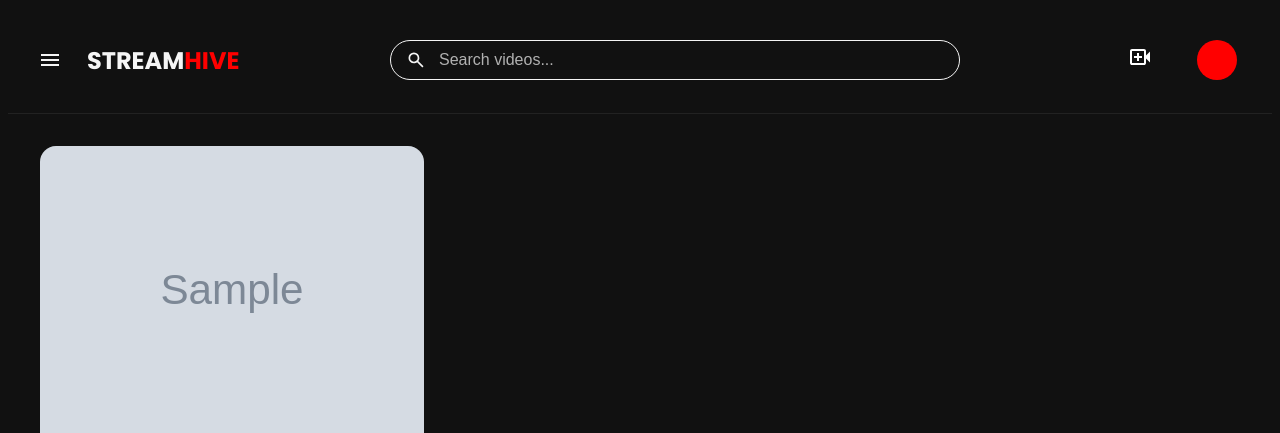
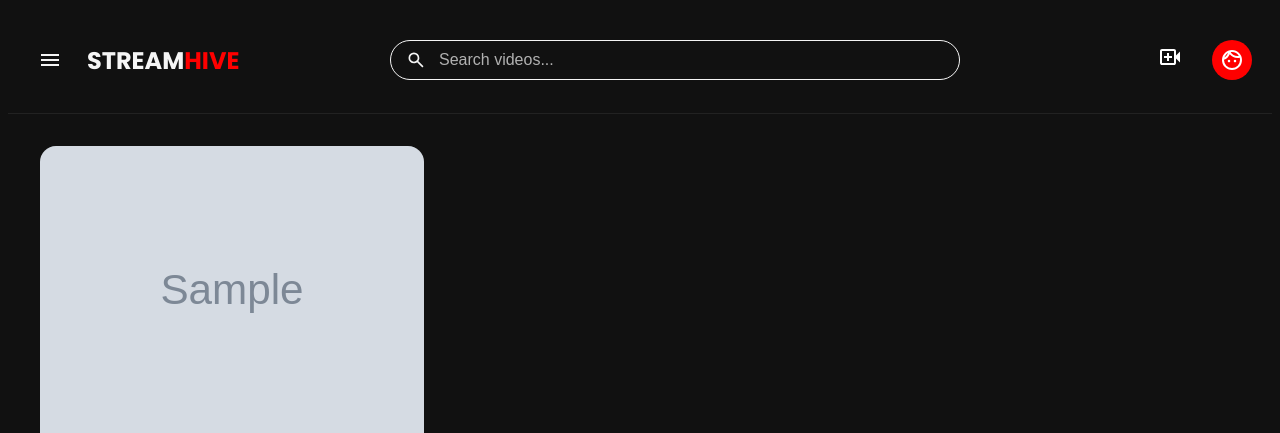
Before and after one commit to sanderhd/StreamHive, a PHP site: page / in a window 1280 px wide. Shown: the top 433 px of the page. Run offline with PHP 8.4, Linux system fonts and the light colour scheme; the visitor is signed in with stand-in values (Sample User, id 1); tables that the repository leaves empty or names only in its code hold one stand-in row (values such as "Sample post"); grey boxes marked "Sample" are stand-in pictures.

Commit message:
feat: fix navbar and add admin page route

```diff
--- a/index.php
+++ b/index.php
@@ -141,6 +141,10 @@ $router->get('/dashboard/video/delete/:id', function($id) use ($db) {
     $controller->deleteVideo($id);
 });
 
+$router->get('/admin', function() {
+    require "views/admin/index.php";
+});
+
 $router->get('/logout', function() {
     $controller = new LogoutController();
     $controller->logout();
--- /dev/null
+++ b/views/admin/index.php
@@ -0,0 +1 @@
+<h1>soon 💩</h1>
--- a/views/partials/navbar.php
+++ b/views/partials/navbar.php
@@ -1,13 +1,13 @@
-<script src="<?php echo $config["base_path"]?>/public/assets/js/subMenu.js"></script>
+<script src="<?php echo $config["base_path"] ?>/public/assets/js/subMenu.js"></script>
 <nav>
     <div class="sidebar">
         <button id="sidebarButton">
-                <svg xmlns="http://www.w3.org/2000/svg" height="24px" viewBox="0 -960 960 960" width="24px"><path d="M120-240v-80h720v80H120Zm0-200v-80h720v80H120Zm0-200v-80h720v80H120Z"/></svg>
+            <svg xmlns="http://www.w3.org/2000/svg" height="24px" viewBox="0 -960 960 960" width="24px"><path d="M120-240v-80h720v80H120Zm0-200v-80h720v80H120Zm0-200v-80h720v80H120Z" /></svg>
         </button>
 
         <div class="sidebar-content" id="sidebarContent">
             <div class="close" id="sidebarClose">
-                    <svg xmlns="http://www.w3.org/2000/svg" height="24px" viewBox="0 -960 960 960" width="24px"><path d="m256-200-56-56 224-224-224-224 56-56 224 224 224-224 56 56-224 224 224 224-56 56-224-224-224 224Z"/></svg>
+                <svg xmlns="http://www.w3.org/2000/svg" height="24px" viewBox="0 -960 960 960" width="24px"><path d="m256-200-56-56 224-224-224-224 56-56 224 224 224-224 56 56-224 224 224 224-56 56-224-224-224 224Z" /></svg>
             </div>
 
             <div class="mobile-search">
@@ -15,33 +15,35 @@
             </div>
 
             <a href="<?php echo $config["base_path"]; ?>">
-                    <svg xmlns="http://www.w3.org/2000/svg" height="24px" viewBox="0 -960 960 960" width="24px"><path d="M240-200h120v-240h240v240h120v-360L480-740 240-560v360Zm-80 80v-480l320-240 320 240v480H520v-240h-80v240H160Zm320-350Z"/></svg>
+                <svg xmlns="http://www.w3.org/2000/svg" height="24px" viewBox="0 -960 960 960" width="24px"><path d="M240-200h120v-240h240v240h120v-360L480-740 240-560v360Zm-80 80v-480l320-240 320 240v480H520v-240h-80v240H160Zm320-350Z" /></svg>
                 Home
             </a>
 
             <a href="<?php echo $config["base_path"]; ?>/trending">
-                    <svg xmlns="http://www.w3.org/2000/svg" height="24px" viewBox="0 -960 960 960" width="24px"><path d="M240-400q0 52 21 98.5t60 81.5q-1-5-1-9v-9q0-32 12-60t35-51l113-111 113 111q23 23 35 51t12 60v9q0 4-1 9 39-35 60-81.5t21-98.5q0-50-18.5-94.5T648-574q-20 13-42 19.5t-45 6.5q-62 0-107.5-41T401-690q-39 33-69 68.5t-50.5 72Q261-513 250.5-475T240-400Zm240 52-57 56q-11 11-17 25t-6 29q0 32 23.5 55t56.5 23q33 0 56.5-23t23.5-55q0-16-6-29.5T537-292l-57-56Zm0-492v132q0 34 23.5 57t57.5 23q18 0 33.5-7.5T622-658l18-22q74 42 117 117t43 163q0 134-93 227T480-80q-134 0-227-93t-93-227q0-129 86.5-245T480-840Z"/></svg>
+                <svg xmlns="http://www.w3.org/2000/svg" height="24px" viewBox="0 -960 960 960" width="24px"><path d="M240-400q0 52 21 98.5t60 81.5q-1-5-1-9v-9q0-32 12-60t35-51l113-111 113 111q23 23 35 51t12 60v9q0 4-1 9 39-35 60-81.5t21-98.5q0-50-18.5-94.5T648-574q-20 13-42 19.5t-45 6.5q-62 0-107.5-41T401-690q-39 33-69 68.5t-50.5 72Q261-513 250.5-475T240-400Zm240 52-57 56q-11 11-17 25t-6 29q0 32 23.5 55t56.5 23q33 0 56.5-23t23.5-55q0-16-6-29.5T537-292l-57-56Zm0-492v132q0 34 23.5 57t57.5 23q18 0 33.5-7.5T622-658l18-22q74 42 117 117t43 163q0 134-93 227T480-80q-134 0-227-93t-93-227q0-129 86.5-245T480-840Z" /></svg>
                 Trending
             </a>
 
             <div class="spacer"></div>
 
             <a href="<?php echo $config["base_path"]; ?>/library">
-                    <svg xmlns="http://www.w3.org/2000/svg" height="24px" viewBox="0 -960 960 960" width="24px"><path d="M400-400h160v-80H400v80Zm0-120h320v-80H400v80Zm0-120h320v-80H400v80Zm-80 400q-33 0-56.5-23.5T240-320v-480q0-33 23.5-56.5T320-880h480q33 0 56.5 23.5T880-800v480q0 33-23.5 56.5T800-240H320Zm0-80h480v-480H320v480ZM160-80q-33 0-56.5-23.5T80-160v-560h80v560h560v80H160Zm160-720v480-480Z"/></svg>
+                <svg xmlns="http://www.w3.org/2000/svg" height="24px" viewBox="0 -960 960 960" width="24px"><path d="M400-400h160v-80H400v80Zm0-120h320v-80H400v80Zm0-120h320v-80H400v80Zm-80 400q-33 0-56.5-23.5T240-320v-480q0-33 23.5-56.5T320-880h480q33 0 56.5 23.5T880-800v480q0 33-23.5 56.5T800-240H320Zm0-80h480v-480H320v480ZM160-80q-33 0-56.5-23.5T80-160v-560h80v560h560v80H160Zm160-720v480-480Z" /></svg>
                 Library
             </a>
 
             <a href="<?php echo $config["base_path"]; ?>/history">
-                    <svg xmlns="http://www.w3.org/2000/svg" height="24px" viewBox="0 -960 960 960" width="24px" fill="#FFFFFF"><path d="M480-80q-155 0-269-103T82-440h81q15 121 105.5 200.5T480-160q134 0 227-93t93-227q0-134-93-227t-227-93q-86 0-159.5 42.5T204-640h116v80H88q29-140 139-230t253-90q83 0 156 31.5T763-763q54 54 85.5 127T880-480q0 83-31.5 156T763-197q-54 54-127 85.5T480-80Zm112-232L440-464v-216h80v184l128 128-56 56Z"/></svg>
+                <svg xmlns="http://www.w3.org/2000/svg" height="24px" viewBox="0 -960 960 960" width="24px" fill="#FFFFFF"><path d="M480-80q-155 0-269-103T82-440h81q15 121 105.5 200.5T480-160q134 0 227-93t93-227q0-134-93-227t-227-93q-86 0-159.5 42.5T204-640h116v80H88q29-140 139-230t253-90q83 0 156 31.5T763-763q54 54 85.5 127T880-480q0 83-31.5 156T763-197q-54 54-127 85.5T480-80Zm112-232L440-464v-216h80v184l128 128-56 56Z" /></svg>
                 History
             </a>
         </div>
     </div>
 
-        <a href="<?php echo $config["base_path"]; ?>"><h1 class="logo">STREAM<span class="red">HIVE</span></h1></a>
+    <a href="<?php echo $config["base_path"]; ?>">
+        <h1 class="logo">STREAM<span class="red">HIVE</span></h1>
+    </a>
 
     <form method="GET" action="<?php echo $config["base_path"]; ?>/library" class="search">
-            <svg xmlns="http://www.w3.org/2000/svg" height="24px" viewBox="0 -960 960 960" width="24px" fill="#FFFFFF"><path d="M784-120 532-372q-30 24-69 38t-83 14q-109 0-184.5-75.5T120-580q0-109 75.5-184.5T380-840q109 0 184.5 75.5T640-580q0 44-14 83t-38 69l252 252-56 56ZM380-400q75 0 127.5-52.5T560-580q0-75-52.5-127.5T380-760q-75 0-127.5 52.5T200-580q0 75 52.5 127.5T380-400Z"/></svg>
+        <svg xmlns="http://www.w3.org/2000/svg" height="24px" viewBox="0 -960 960 960" width="24px" fill="#FFFFFF"><path d="M784-120 532-372q-30 24-69 38t-83 14q-109 0-184.5-75.5T120-580q0-109 75.5-184.5T380-840q109 0 184.5 75.5T640-580q0 44-14 83t-38 69l252 252-56 56ZM380-400q75 0 127.5-52.5T560-580q0-75-52.5-127.5T380-760q-75 0-127.5 52.5T200-580q0 75 52.5 127.5T380-400Z" /></svg>
         <input
             type="text"
             name="search"
@@ -55,66 +57,75 @@
     <div class="right">
         <?php if (isset($_SESSION["user_id"])): ?>
             <a href="<?php echo $config["base_path"]; ?>/dashboard/video/upload">
-                    <svg xmlns="http://www.w3.org/2000/svg" height="24px" viewBox="0 -960 960 960" width="24px" fill="#FFFFFF"><path d="M360-320h80v-120h120v-80H440v-120h-80v120H240v80h120v120ZM160-160q-33 0-56.5-23.5T80-240v-480q0-33 23.5-56.5T160-800h480q33 0 56.5 23.5T720-720v180l160-160v440L720-420v180q0 33-23.5 56.5T640-160H160Zm0-80h480v-480H160v480Zm0 0v-480 480Z"/></svg>
+                <svg xmlns="http://www.w3.org/2000/svg" height="24px" viewBox="0 -960 960 960" width="24px" fill="#FFFFFF"><path d="M360-320h80v-120h120v-80H440v-120h-80v120H240v80h120v120ZM160-160q-33 0-56.5-23.5T80-240v-480q0-33 23.5-56.5T160-800h480q33 0 56.5 23.5T720-720v180l160-160v440L720-420v180q0 33-23.5 56.5T640-160H160Zm0-80h480v-480H160v480Zm0 0v-480 480Z" /></svg>
             </a>
 
-                <a>
-                    <div class="profile">
-                        <img src="" class="user-pic">
+            <div class="profile" id="profileBtn">
+                <svg xmlns="http://www.w3.org/2000/svg" height="24px" viewBox="0 -960 960 960" width="24px" fill="#FFFFFF"><path d="M324.5-404.5Q310-419 310-440t14.5-35.5Q339-490 360-490t35.5 14.5Q410-461 410-440t-14.5 35.5Q381-390 360-390t-35.5-14.5Zm240 0Q550-419 550-440t14.5-35.5Q579-490 600-490t35.5 14.5Q650-461 650-440t-14.5 35.5Q621-390 600-390t-35.5-14.5ZM480-160q134 0 227-93t93-227q0-24-3-46.5T786-570q-21 5-42 7.5t-44 2.5q-91 0-172-39T390-708q-32 78-91.5 135.5T160-486v6q0 134 93 227t227 93Zm0 80q-83 0-156-31.5T197-197q-54-54-85.5-127T80-480q0-83 31.5-156T197-763q54-54 127-85.5T480-880q83 0 156 31.5T763-763q54 54 85.5 127T880-480q0 83-31.5 156T763-197q-54 54-127 85.5T480-80Zm-54-715q42 70 114 112.5T700-640q14 0 27-1.5t27-3.5q-42-70-114-112.5T480-800q-14 0-27 1.5t-27 3.5ZM177-581q51-29 89-75t57-103q-51 29-89 75t-57 103Zm249-214Zm-103 36Z" /></svg>
 
-                        <div class="sub-menu-wrap">
+                <div class="sub-menu-wrap" id="subMenu">
                     <div class="sub-menu">
                         <div class="user-info">
-                                    <img src="">
-                                    <h4>Username</h4>
+                            <svg xmlns="http://www.w3.org/2000/svg" height="45px" viewBox="0 -960 960 960" width="45px" fill="#FFFFFF"><path d="M324.5-404.5Q310-419 310-440t14.5-35.5Q339-490 360-490t35.5 14.5Q410-461 410-440t-14.5 35.5Q381-390 360-390t-35.5-14.5Zm240 0Q550-419 550-440t14.5-35.5Q579-490 600-490t35.5 14.5Q650-461 650-440t-14.5 35.5Q621-390 600-390t-35.5-14.5ZM480-160q134 0 227-93t93-227q0-24-3-46.5T786-570q-21 5-42 7.5t-44 2.5q-91 0-172-39T390-708q-32 78-91.5 135.5T160-486v6q0 134 93 227t227 93Zm0 80q-83 0-156-31.5T197-197q-54-54-85.5-127T80-480q0-83 31.5-156T197-763q54-54 127-85.5T480-880q83 0 156 31.5T763-763q54 54 85.5 127T880-480q0 83-31.5 156T763-197q-54 54-127 85.5T480-80Zm-54-715q42 70 114 112.5T700-640q14 0 27-1.5t27-3.5q-42-70-114-112.5T480-800q-14 0-27 1.5t-27 3.5ZM177-581q51-29 89-75t57-103q-51 29-89 75t-57 103Zm249-214Zm-103 36Z" /></svg>
+                            <h4><?php echo $_SESSION["username"] ?></h4>
                         </div>
 
-                                <div class="submenu-item">
-                                    <svg xmlns="http://www.w3.org/2000/svg" height="24px" viewBox="0 -960 960 960" width="24px" fill="#FFFFFF"><path d="M520-600v-240h320v240H520ZM120-440v-400h320v400H120Zm400 320v-400h320v400H520Zm-400 0v-240h320v240H120Zm80-400h160v-240H200v240Zm400 320h160v-240H600v240Zm0-480h160v-80H600v80ZM200-200h160v-80H200v80Zm160-320Zm240-160Zm0 240ZM360-280Z"/></svg>
+                        <a href="<?php echo $config["base_path"] ?>/dashboard" class="submenu-item">
+                            <svg xmlns="http://www.w3.org/2000/svg" height="24px" viewBox="0 -960 960 960" width="24px" fill="#FFFFFF"><path d="M520-600v-240h320v240H520ZM120-440v-400h320v400H120Zm400 320v-400h320v400H520Zm-400 0v-240h320v240H120Zm80-400h160v-240H200v240Zm400 320h160v-240H600v240Zm0-480h160v-80H600v80ZM200-200h160v-80H200v80Zm160-320Zm240-160Zm0 240ZM360-280Z" /></svg>
                             Dashboard
-                                </div>
+                        </a>
 
-                                <div class="submenu-item">
-                                    <svg xmlns="http://www.w3.org/2000/svg" height="24px" viewBox="0 -960 960 960" width="24px" fill="#FFFFFF"><path d="M234-276q51-39 114-61.5T480-360q69 0 132 22.5T726-276q35-41 54.5-93T800-480q0-133-93.5-226.5T480-800q-133 0-226.5 93.5T160-480q0 59 19.5 111t54.5 93Zm146.5-204.5Q340-521 340-580t40.5-99.5Q421-720 480-720t99.5 40.5Q620-639 620-580t-40.5 99.5Q539-440 480-440t-99.5-40.5ZM480-80q-83 0-156-31.5T197-197q-54-54-85.5-127T80-480q0-83 31.5-156T197-763q54-54 127-85.5T480-880q83 0 156 31.5T763-763q54 54 85.5 127T880-480q0 83-31.5 156T763-197q-54 54-127 85.5T480-80Zm100-95.5q47-15.5 86-44.5-39-29-86-44.5T480-280q-53 0-100 15.5T294-220q39 29 86 44.5T480-160q53 0 100-15.5ZM523-537q17-17 17-43t-17-43q-17-17-43-17t-43 17q-17 17-17 43t17 43q17 17 43 17t43-17Zm-43-43Zm0 360Z"/></svg>
-                                    Edit Profile
-                                </div>
+                        <?php
+                        if ($_SESSION["role"] === "admin") { ?>
+                            <a href="<?php echo $config["base_path"] ?>/admin" class="submenu-item">
+                                <svg xmlns="http://www.w3.org/2000/svg" height="24px" viewBox="0 -960 960 960" width="24px" fill="#FFFFFF"><path d="M380.5-480.5Q340-521 340-580t40.5-99.5Q421-720 480-720t99.5 40.5Q620-639 620-580t-40.5 99.5Q539-440 480-440t-99.5-40.5ZM523-537q17-17 17-43t-17-43q-17-17-43-17t-43 17q-17 17-17 43t17 43q17 17 43 17t43-17ZM480-80q-139-35-229.5-159.5T160-516v-244l320-120 320 120v244q0 152-90.5 276.5T480-80Zm0-400Zm0-315-240 90v189q0 54 15 105t41 96q42-21 88-33t96-12q50 0 96 12t88 33q26-45 41-96t15-105v-189l-240-90Zm-70 523q-34 8-65 22 29 30 63 52t72 34q38-12 72-34t63-52q-31-14-65-22t-70-8q-36 0-70 8Z"/></svg>
+                                Admin
+                            </a>
+                        <?php } ?>
 
-                                <div class="submenu-item">
-                                    <svg xmlns="http://www.w3.org/2000/svg" height="24px" viewBox="0 -960 960 960" width="24px" fill="#FFFFFF"><path d="M200-120q-33 0-56.5-23.5T120-200v-560q0-33 23.5-56.5T200-840h280v80H200v560h280v80H200Zm440-160-55-58 102-102H360v-80h327L585-622l55-58 200 200-200 200Z"/></svg>
+                        <a href="<?php echo $config["base_path"] ?>/logout" class="submenu-item">
+                            <svg xmlns="http://www.w3.org/2000/svg" height="24px" viewBox="0 -960 960 960" width="24px" fill="#FFFFFF"><path d="M200-120q-33 0-56.5-23.5T120-200v-560q0-33 23.5-56.5T200-840h280v80H200v560h280v80H200Zm440-160-55-58 102-102H360v-80h327L585-622l55-58 200 200-200 200Z" /></svg>
                             Logout
+                        </a>
                     </div>
                 </div>
             </div>
-                    </div>
-                </a>
         <?php else: ?>
-                <a href="<?php echo $config["base_path"]; ?>/login">
-                    Login
-                </a>
-                <a href="<?php echo $config["base_path"]; ?>/register">
-                    Register
-                </a>
+            <a href="<?php echo $config["base_path"]; ?>/login">Login</a>
+            <a href="<?php echo $config["base_path"]; ?>/register">Register</a>
         <?php endif; ?>
     </div>
 
     <div class="mobile-menu">
         <a href="<?php echo $config["base_path"]; ?>" class="active">
-                <svg xmlns="http://www.w3.org/2000/svg" height="24px" viewBox="0 -960 960 960" width="24px"><path d="M240-200h120v-240h240v240h120v-360L480-740 240-560v360Zm-80 80v-480l320-240 320 240v480H520v-240h-80v240H160Zm320-350Z"/></svg>
+            <svg xmlns="http://www.w3.org/2000/svg" height="24px" viewBox="0 -960 960 960" width="24px">
+                <path
+                    d="M240-200h120v-240h240v240h120v-360L480-740 240-560v360Zm-80 80v-480l320-240 320 240v480H520v-240h-80v240H160Zm320-350Z" />
+            </svg>
             Home
         </a>
 
         <a href="<?php echo $config["base_path"]; ?>/trending">
-                <svg xmlns="http://www.w3.org/2000/svg" height="24px" viewBox="0 -960 960 960" width="24px"><path d="M240-400q0 52 21 98.5t60 81.5q-1-5-1-9v-9q0-32 12-60t35-51l113-111 113 111q23 23 35 51t12 60v9q0 4-1 9 39-35 60-81.5t21-98.5q0-50-18.5-94.5T648-574q-20 13-42 19.5t-45 6.5q-62 0-107.5-41T401-690q-39 33-69 68.5t-50.5 72Q261-513 250.5-475T240-400Zm240 52-57 56q-11 11-17 25t-6 29q0 32 23.5 55t56.5 23q33 0 56.5-23t23.5-55q0-16-6-29.5T537-292l-57-56Zm0-492v132q0 34 23.5 57t57.5 23q18 0 33.5-7.5T622-658l18-22q74 42 117 117t43 163q0 134-93 227T480-80q-134 0-227-93t-93-227q0-129 86.5-245T480-840Z"/></svg>
+            <svg xmlns="http://www.w3.org/2000/svg" height="24px" viewBox="0 -960 960 960" width="24px">
+                <path
+                    d="M240-400q0 52 21 98.5t60 81.5q-1-5-1-9v-9q0-32 12-60t35-51l113-111 113 111q23 23 35 51t12 60v9q0 4-1 9 39-35 60-81.5t21-98.5q0-50-18.5-94.5T648-574q-20 13-42 19.5t-45 6.5q-62 0-107.5-41T401-690q-39 33-69 68.5t-50.5 72Q261-513 250.5-475T240-400Zm240 52-57 56q-11 11-17 25t-6 29q0 32 23.5 55t56.5 23q33 0 56.5-23t23.5-55q0-16-6-29.5T537-292l-57-56Zm0-492v132q0 34 23.5 57t57.5 23q18 0 33.5-7.5T622-658l18-22q74 42 117 117t43 163q0 134-93 227T480-80q-134 0-227-93t-93-227q0-129 86.5-245T480-840Z" />
+            </svg>
             Trending
         </a>
 
         <a href="<?php echo $config["base_path"]; ?>/library">
-                <svg xmlns="http://www.w3.org/2000/svg" height="24px" viewBox="0 -960 960 960" width="24px"><path d="m460-380 280-180-280-180v360ZM320-240q-33 0-56.5-23.5T240-320v-480q0-33 23.5-56.5T320-880h480q33 0 56.5 23.5T880-800v480q0 33-23.5 56.5T800-240H320Zm0-80h480v-480H320v480ZM160-80q-33 0-56.5-23.5T80-160v-560h80v560h560v80H160Zm160-720v480-480Z"/></svg>
+            <svg xmlns="http://www.w3.org/2000/svg" height="24px" viewBox="0 -960 960 960" width="24px">
+                <path
+                    d="m460-380 280-180-280-180v360ZM320-240q-33 0-56.5-23.5T240-320v-480q0-33 23.5-56.5T320-880h480q33 0 56.5 23.5T880-800v480q0 33-23.5 56.5T800-240H320Zm0-80h480v-480H320v480ZM160-80q-33 0-56.5-23.5T80-160v-560h80v560h560v80H160Zm160-720v480-480Z" />
+            </svg>
             Library
         </a>
 
-            <a href="<?php echo $config["base_path"]; ?>/dashoard">
-                <svg xmlns="http://www.w3.org/2000/svg" height="24px" viewBox="0 -960 960 960" width="24px"><path d="M234-276q51-39 114-61.5T480-360q69 0 132 22.5T726-276q35-41 54.5-93T800-480q0-133-93.5-226.5T480-800q-133 0-226.5 93.5T160-480q0 59 19.5 111t54.5 93Zm146.5-204.5Q340-521 340-580t40.5-99.5Q421-720 480-720t99.5 40.5Q620-639 620-580t-40.5 99.5Q539-440 480-440t-99.5-40.5ZM480-80q-83 0-156-31.5T197-197q-54-54-85.5-127T80-480q0-83 31.5-156T197-763q54-54 127-85.5T480-880q83 0 156 31.5T763-763q54 54 85.5 127T880-480q0 83-31.5 156T763-197q-54 54-127 85.5T480-80Zm100-95.5q47-15.5 86-44.5-39-29-86-44.5T480-280q-53 0-100 15.5T294-220q39 29 86 44.5T480-160q53 0 100-15.5ZM523-537q17-17 17-43t-17-43q-17-17-43-17t-43 17q-17 17-17 43t17 43q17 17 43 17t43-17Zm-43-43Zm0 360Z"/></svg>
+        <a href="<?php echo $config["base_path"]; ?>/dashboard">
+            <svg xmlns="http://www.w3.org/2000/svg" height="24px" viewBox="0 -960 960 960" width="24px">
+                <path
+                    d="M234-276q51-39 114-61.5T480-360q69 0 132 22.5T726-276q35-41 54.5-93T800-480q0-133-93.5-226.5T480-800q-133 0-226.5 93.5T160-480q0 59 19.5 111t54.5 93Zm146.5-204.5Q340-521 340-580t40.5-99.5Q421-720 480-720t99.5 40.5Q620-639 620-580t-40.5 99.5Q539-440 480-440t-99.5-40.5ZM480-80q-83 0-156-31.5T197-197q-54-54-85.5-127T80-480q0-83 31.5-156T197-763q54-54 127-85.5T480-880q83 0 156 31.5T763-763q54 54 85.5 127T880-480q0 83-31.5 156T763-197q-54 54-127 85.5T480-80Zm100-95.5q47-15.5 86-44.5-39-29-86-44.5T480-280q-53 0-100 15.5T294-220q39 29 86 44.5T480-160q53 0 100-15.5ZM523-537q17-17 17-43t-17-43q-17-17-43-17t-43 17q-17 17-17 43t17 43q17 17 43 17t43-17Zm-43-43Zm0 360Z" />
+            </svg>
             Dashboard
         </a>
     </div>
```
Also changed, not shown: public/assets/css/style.css, public/assets/scss/_navbar.scss, 1 other file. Lines whose indentation alone changed are shown as unchanged.
